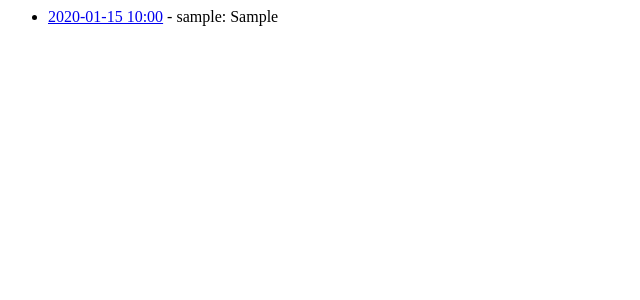
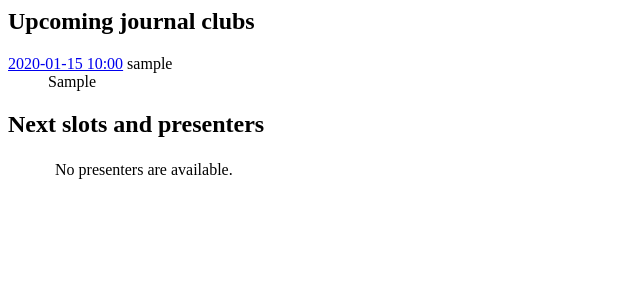
Before and after one commit to fzenke/jclub, a Django app: page /meetings/ in a window 1280 px wide. Shown: the top 300 px of the page, without its empty margins (0-640 px from the left). Run offline with Django 3.2, Linux system fonts and the light colour scheme; tables that the repository leaves empty hold one stand-in row (values such as "Sample post").

Commit message:
Experimental changes to index.html template and view.

```diff
--- a/meetings/templates/meetings/index.html
+++ b/meetings/templates/meetings/index.html
@@ -3,17 +3,50 @@
 		<title>Journal Clubs -- Home</title>
 	</head>
 <body>
+
+<h2>Upcoming journal clubs</h2>
 {% if upcoming_meetings_list %}
-    <ul>
+    <dl>
 	{% for meeting in upcoming_meetings_list %}
-	<li><a href="/meetings/{{ meeting.id }}/">{{ meeting.timeslot }}</a>
-	- {{meeting.presenter}}: {{meeting.publication_reference}}
+	<dt><a href="/meetings/{{ meeting.id }}/">{{ meeting.timeslot }}</a> {{meeting.presenter}}</dt>
+	<dd>
+	{{meeting.publication_reference}}
 	<!-- add links to user stats -->
+	</dd>
 	</li>
 	{% endfor %}
-	</ul>
+	</dl>
 {% else %}
 	<p>No meetings are available.</p>
-	{% endif %}
+{% endif %}
+
+<h2>Next slots and presenters</h2>
+<table>
+	<tr>
+		<td>
+			{% if upcoming_timeslots_list %}
+				<ol>
+				{% for timeslot in upcoming_timeslots_list %}
+				{% endfor %}
+				</ol>
+			{% else %}
+				<p>No timeslots are available.</p>
+			{% endif %}
+		</td>
+		<td>
+			{% if upcoming_presenter_list %}
+				<ol>
+				{% for presenter in upcoming_presenter_list %}
+				<!-- add links to user stats -->
+				</li>
+				{% endfor %}
+				</ol>
+			{% else %}
+				<p>No presenters are available.</p>
+			{% endif %}
+		</td>
+	</tr>
+</table>
+
 </body>
 </html>
--- a/meetings/views.py
+++ b/meetings/views.py
@@ -8,9 +8,15 @@ from meetings.models import Meeting,TimeSlot
 
 def index(request):
     upcoming_meetings_list = Meeting.objects.order_by('timeslot__date_time')[:3]
+    upcoming_timeslots_list = Meeting.objects.order_by('timeslot__date_time')[:3]
+    upcoming_presenters_list = Meeting.objects.order_by('timeslot__date_time')[:3]
+
+
     template = loader.get_template('meetings/index.html')
     context = RequestContext(request, {
         'upcoming_meetings_list': upcoming_meetings_list,
+        'upcoming_timeslots_list': upcoming_timeslots_list,
+        'upcoming_presenters_list': upcoming_presenters_list,
     })
     return HttpResponse(template.render(context))
 
```
